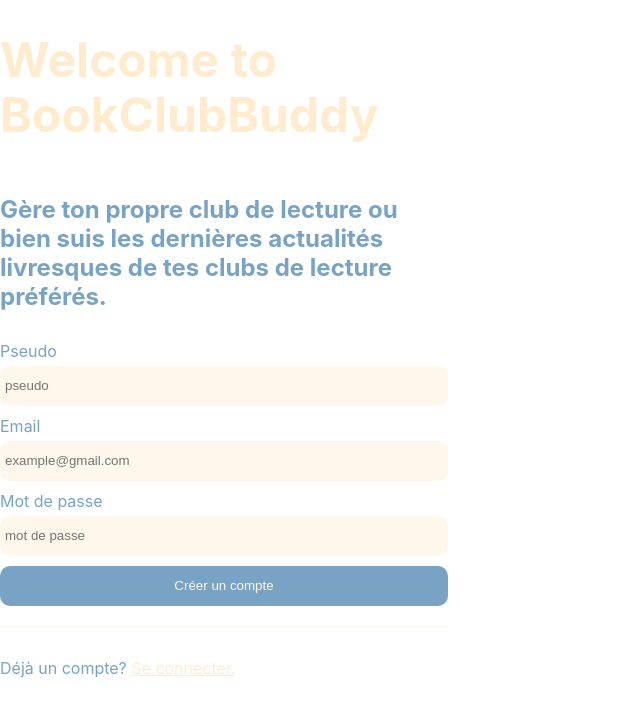
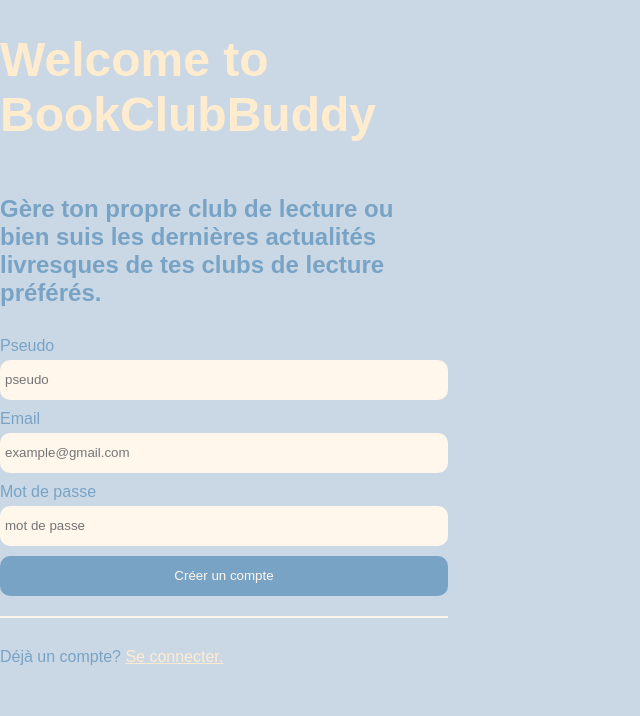
Before and after one commit to audreyss/bookclubapp, a Next.js app: page /signup in a window 1280 px wide. Shown: the top 716 px of the page, without its empty margins (0-640 px from the left). Built offline with nearby package versions, Linux system fonts and the light colour scheme.

Commit message:
Add reducer for user and data validation

```diff
--- a/components/SignUp.js
+++ b/components/SignUp.js
@@ -1,14 +1,45 @@
 import { useState } from 'react';
 import styles from '../styles/Home.module.css';
-import Link from 'next/link';
+import { useRouter } from "next/router";
+import { useDispatch } from 'react-redux';
+import { login } from '../reducers/user';
 
 function SignUp(props) {
     const [email, setEmail] = useState('');
     const [password, setPassword] = useState('');
     const [pseudo, setPseudo] = useState('');
+    const [error, setError] = useState('');
+
+    const router = useRouter();
+
+    const validateInput = (email, password) => {
+        const dispatch = useDispatch('');
+        const emailRegex = /^[^\s@]+@[^\s@]+\.[^\s@]+$/;
+        const passwordRegex = /^[a-zA-Z0-9!@#$%^&*]+$/;
+
+        if (!emailRegex.test(email)) {
+            return "L'email n'est pas valide.";
+        }
+        if (password.length < 6) {
+            return "Le mot de passe doit contenir au moins 6 caractères.";
+        }
+        if (!passwordRegex.test(password)) {
+            return "Le mot de passe contient des caractères interdits.";
+        }
+        if (!passwordRegex.test(pseudo)) {
+            return "Le pseudo contient des caractères interdits.";
+        }
+        return null;
+    };
 
 
     const handleSubmit = () => {
+        const validationError = validateInput(email, password);
+        if (validationError) {
+            setError(validationError);
+            return;
+        }
+
         fetch('http://localhost:3000/users/signup', {
             method: 'POST',
             headers: { 'Content-Type': 'application/json' },
@@ -20,23 +51,31 @@ function SignUp(props) {
                     setEmail('');
                     setPseudo('');
                     setPassword('');
+                    setError('');
+                    dispatch(login({ pseudo: data.pseudo, token: data.token }));
+                    router.push('/dashboard');
                 } else {
-                    alert(data.error);
+                    setError(data.error);
                 }
             })
+            .catch(() => setError('Une erreur est survenue. Veuillez réessayer.'));
     };
 
     return (
         <div className={styles.mainContent}>
             <h1 className={styles.title}>Welcome to BookClubBuddy</h1>
             <h2 className={styles.subtitle}>Gère ton propre club de lecture ou bien suis les dernières actualités livresques de tes clubs de lecture préférés.</h2>
-            <label for="pseudo" className={styles.label}>Pseudo</label>
+            <label htmlFor="pseudo" className={styles.label}>Pseudo</label>
             <input type="text" id="pseudo" name="pseudo" className={styles.input} placeholder='pseudo' onChange={(e) => setPseudo(e.target.value)} value={pseudo} />
-            <label for="email" className={styles.label}>Email</label>
+
+            <label htmlFor="email" className={styles.label}>Email</label>
             <input type="email" id="email" name="email" className={styles.input} placeholder='example@gmail.com' onChange={(e) => setEmail(e.target.value)} value={email} />
-            <label for="mdp" className={styles.label}>Mot de passe</label>
+
+            <label htmlFor="mdp" className={styles.label}>Mot de passe</label>
             <input type="password" id="mdp" name="mdp" className={styles.input} placeholder='mot de passe' onChange={(e) => setPassword(e.target.value)} value={password} />
+
             <button className={styles.buttonConnect} onClick={handleSubmit}>Créer un compte</button>
+            {error && <span>{error}</span>}
             <hr />
 
             <span className={styles.create}>Déjà un compte? <a href="#" onClick={(e) => { e.preventDefault(); props.onSwitch(); }}>Se connecter.</a></span>
--- a/package.json
+++ b/package.json
@@ -9,9 +9,11 @@
     "lint": "next lint"
   },
   "dependencies": {
+    "@reduxjs/toolkit": "^2.6.0",
     "next": "12.1.6",
     "react": "18.1.0",
     "react-dom": "18.1.0",
+    "react-redux": "^9.2.0",
     "react-router-dom": "^7.2.0",
     "tailwindcss": "^4.0.9"
   },
--- a/pages/_app.js
+++ b/pages/_app.js
@@ -1,14 +1,22 @@
 import '../styles/globals.css';
 import Head from 'next/head';
+import { Provider } from 'react-redux';
+import { configureStore } from '@reduxjs/toolkit';
+import user from '../reducers/user';
+
+const store = configureStore({
+  reducer: { user },
+});
+
 
 function App({ Component, pageProps }) {
   return (
-    <>
+    <Provider store={store}>
       <Head>
         <title>BookClubBuddy</title>
       </Head>
       <Component {...pageProps} />
-    </>
+    </Provider>
   );
 }
 
--- /dev/null
+++ b/reducers/user.js
@@ -0,0 +1,27 @@
+import { createSlice } from '@reduxjs/toolkit';
+
+const initialState = {
+    value: {
+        pseudo: null,
+        token: null
+    },
+};
+
+export const userSlice = createSlice({
+    name: 'user',
+
+    initialState,
+    reducers: {
+        login: (state, action) => {
+            state.value.token = action.payload.token;
+            state.value.pseudo = action.payload.pseudo;
+        },
+        logout: (state, action) => {
+            state.value.token = null;
+            state.value.pseudo = null;
+        },
+    },
+});
+
+export const { login, logout } = userSlice.actions;
+export default userSlice.reducer;
--- a/styles/Home.module.css
+++ b/styles/Home.module.css
@@ -1,7 +1,3 @@
-.content {
-  background-color: #CAD8E6;
-}
-
 .main {
   display: flex;
   flex-direction: row;
@@ -22,12 +18,12 @@
 .title {
   line-height: 1.15;
   font-size: 3rem;
-  color: #FFECCF
+  color: var(--secondary-color);
 }
 
 .subtitle {
   font-size: 1.5rem;
-  color: #78A3C5
+  color: var(--primary-color)
 }
 
 .input {
@@ -35,32 +31,33 @@
   height: 40px;
   margin-top: 5px;
   padding-left: 5px;
-  background-color: #FFF7EB;
-  border-radius: 10px;
+  background-color: var(--input-background);
+  border-radius: var(--border-radius);
   border: none;
 }
 
 .label {
   margin-top: 10px;
-  color: #78A3C5;
+  color: var(--primary-color);
 }
 
 .buttonConnect {
   margin-top: 10px;
-  background-color: #78A3C5;
-  color: #FFF7EB;
+  background-color: var(--primary-color);
+  color: var(--text-light);
   padding: 0;
   border: none;
   width: 100%;
   height: 40px;
-  border-radius: 10px;
+  border-radius: var(--border-radius);
 }
 
 .buttonConnect:hover {
   cursor: pointer;
+  background-color: #5c85a5;
 }
 
 .create {
   margin: 10px 0px;
-  color:#78A3C5;
+  color: var(--primary-color);
 }
--- a/styles/globals.css
+++ b/styles/globals.css
@@ -1,8 +1,20 @@
+:root {
+  --primary-color: #78A3C5;
+  --secondary-color: #FFECCF;
+  --background-color: #CAD8E6;
+  --input-background: #FFF7EB;
+  --button-hover: #5c85a5;
+  --text-dark: #333;
+  --text-light: #FFF7EB;
+  --border-radius: 10px;
+}
+
 body {
+  font-family: Arial, sans-serif;
+  background-color: var(--background-color);
+  color: var(--primary-color);
+  margin: 0;
   padding: 0;
-  margin: 0;
-  font-family: -apple-system, BlinkMacSystemFont, Segoe UI, Roboto, Oxygen,
-    Ubuntu, Cantarell, Fira Sans, Droid Sans, Helvetica Neue, sans-serif;
 }
 
 * {
@@ -10,16 +22,16 @@ body {
 }
 
 hr {
-  border: 1px solid #FFF7EB;
+  border: 1px solid var(--input-background);
   width: 100%;
   margin: 20px 0px;
 }
 
 input:focus {
-  border: 3px solid #78A3C5;
+  border: 3px solid var(--primary-color);
   outline: none;
 }
 
 a {
-  color: #FFECCF;
+  color: var(--secondary-color);
 }
```
Also changed, not shown: components/Dashboard.js (added, +23 -0 lines), components/SignIn.js (+47 -10 lines), pages/dashboard.js (added, +7 -0 lines), 1 other file (tests, documents, lock files or other folders).
